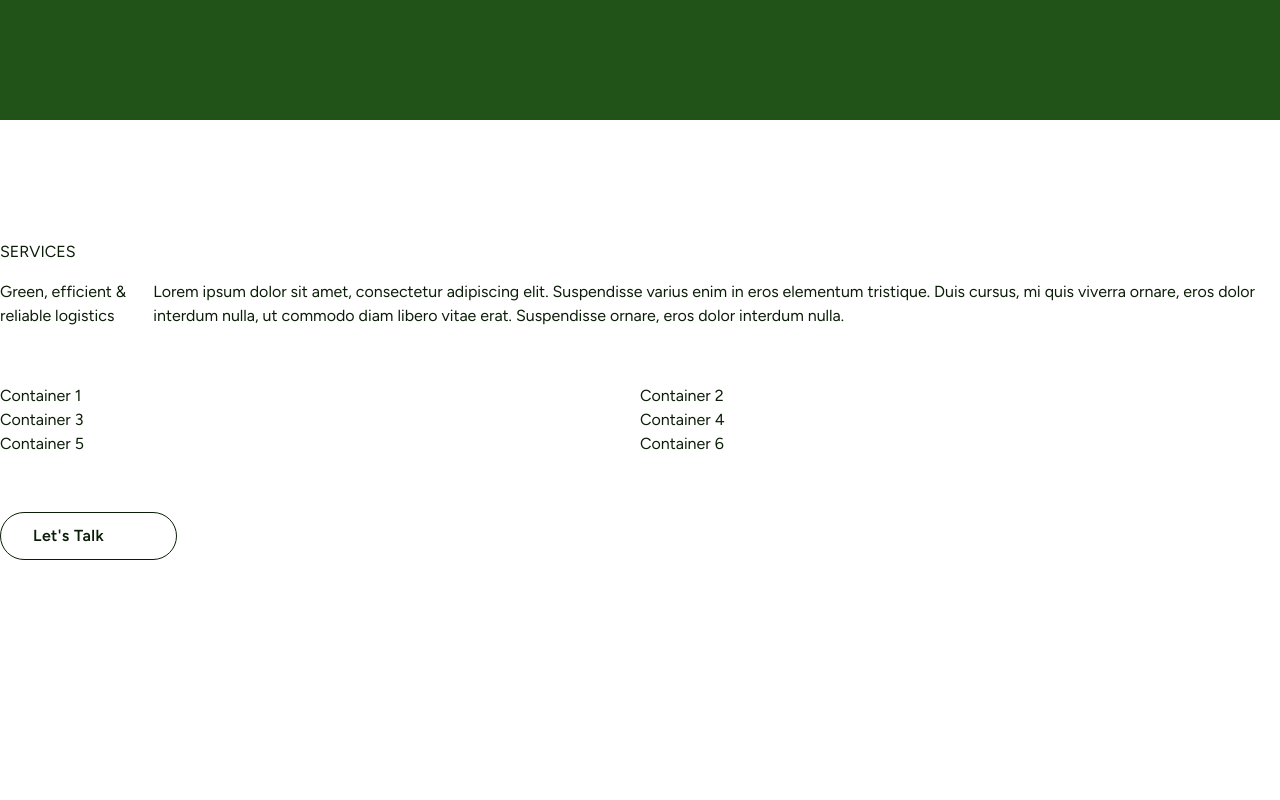
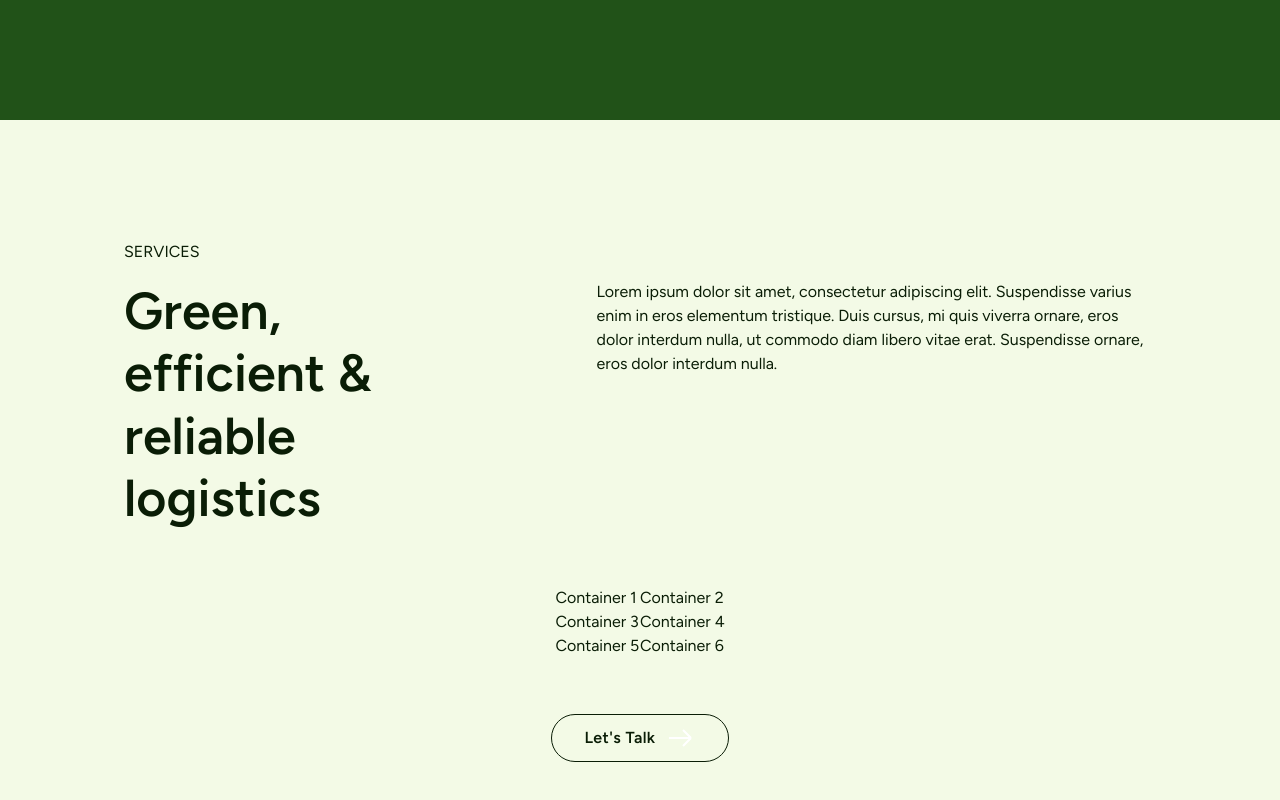
Before and after one commit to jedinrk/wayfarer-website, a Next.js app: page / in a window 1280 px wide. Shown: the part 1160-1960 px from the top of the page. Built offline with nearby package versions, Linux system fonts and the light colour scheme; a web font is replaced by a local one.

Commit message:
updated services component styles

```diff
--- a/components/Services.tsx
+++ b/components/Services.tsx
@@ -3,13 +3,13 @@ import Button from "./Button";
 
 function Services() {
   return (
-    <section className="py-[120px] bg-orange-100">
-      <div className="max-w-320 m-auto space-y-14">
+    <section className="w-full px-[124px] py-[120px] bg-theme-700">
+      <div className="flex flex-col max-w-320 m-auto space-y-14 items-center">
         <div>
           <h1 className="uppercase mb-[16px]">services</h1>
-          <div className="flex justify-between">
-            <h2>Green, efficient & reliable logistics</h2>
-            <p>
+          <div className="flex justify-between gap-[140px]">
+            <h2 className="text-5xl mr-[40px]">Green, efficient & reliable logistics</h2>
+            <p className="ml-[40px]">
               Lorem ipsum dolor sit amet, consectetur adipiscing elit.
               Suspendisse varius enim in eros elementum tristique. Duis cursus,
               mi quis viverra ornare, eros dolor interdum nulla, ut commodo diam
```
Also changed, not shown: public/rating.svg (added).
